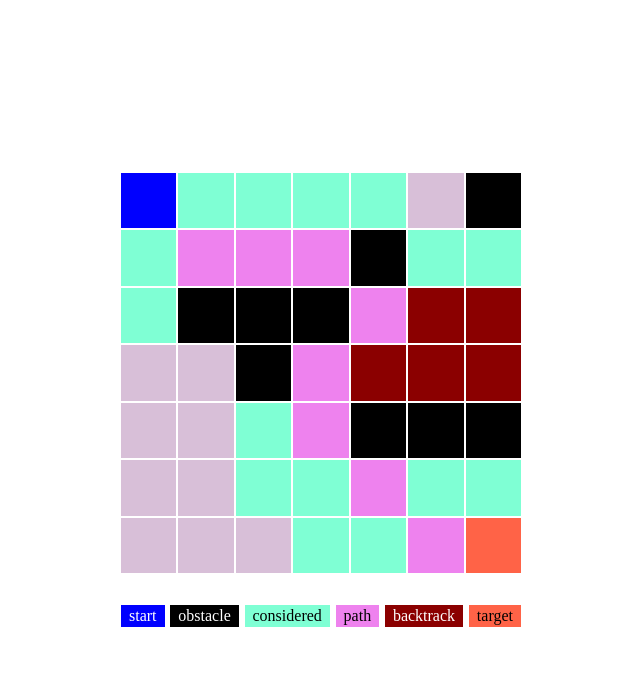
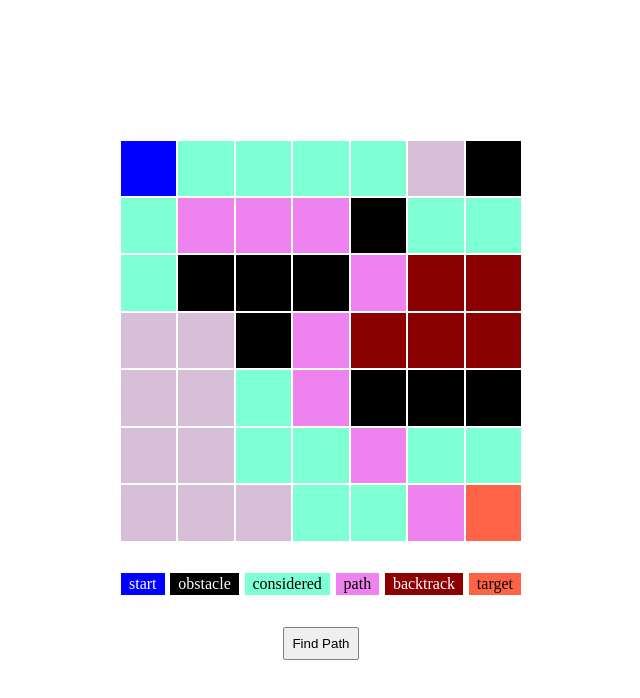
Before and after one commit to romankp/pathfinding, a plain HTML site: page index.html in a window 1280 px wide. Shown: the whole page, without its empty margins (319-959 px from the left). Drawn offline with Linux system fonts and the light colour scheme.

Commit message:
add basic button

```diff
--- a/index.html
+++ b/index.html
@@ -17,6 +17,7 @@
       <li class="blocked">backtrack</li>
       <li class="target">target</li>
     </ul>
+    <button>Find Path</button>
     <script src="script.js"></script>
   </body>
 </html>
--- a/style.css
+++ b/style.css
@@ -69,8 +69,16 @@ li {
   flex-flow: row nowrap;
   justify-content: space-between;
   width: 400px;
+  margin-bottom: 32px;
 }
 
 #key li {
   padding: 2px 8px;
 }
+
+/* Form */
+button {
+  padding: 8px;
+  border-radius: 2px;
+  border: 1px solid grey;
+}
```
